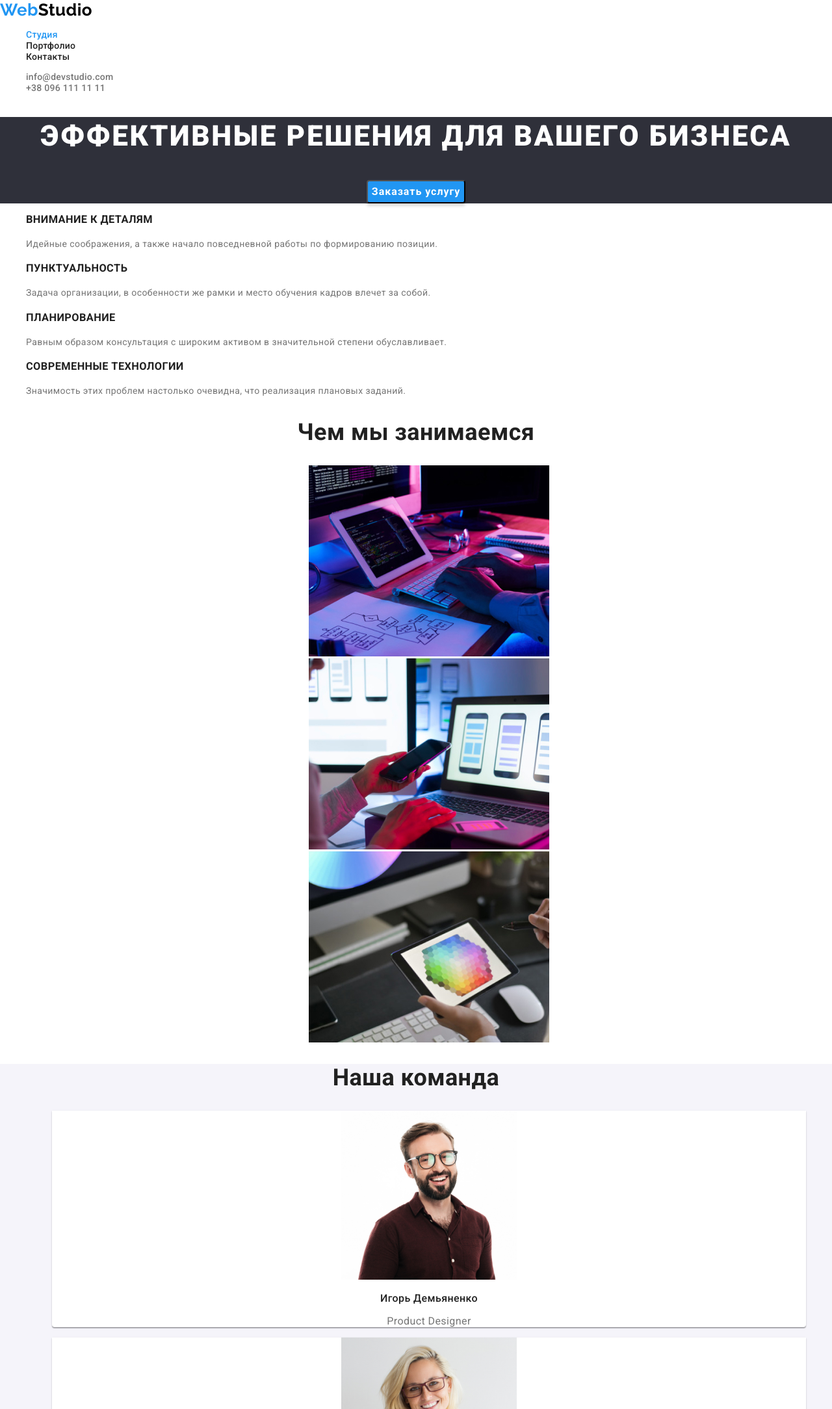
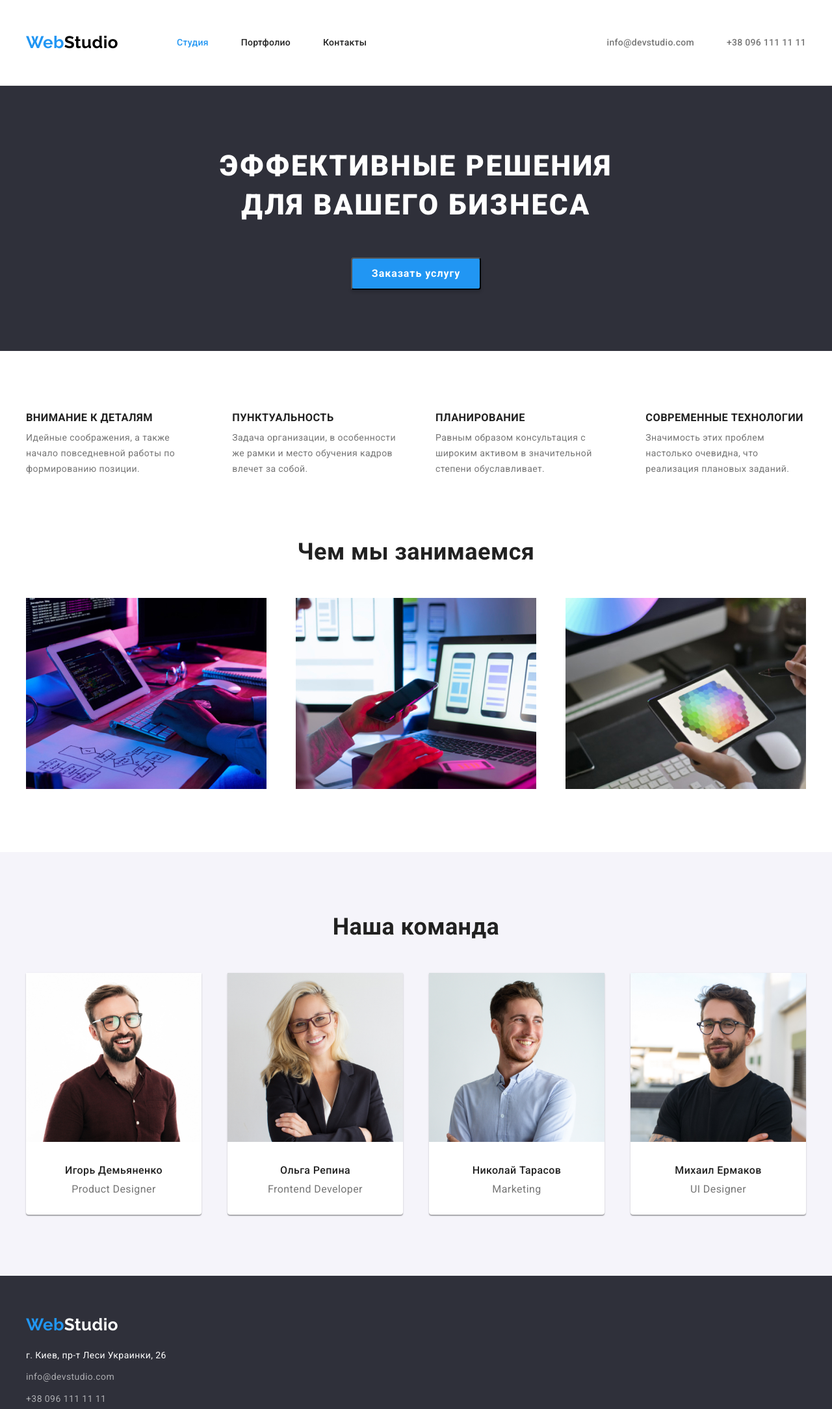
Before and after one commit to Deemon13/goit-markup-hw-03, a plain HTML site: page index.html in a window 1280 px wide. Shown: the top 2168 px of the page at 65% size. Drawn offline with nearby package versions, Linux system fonts and the light colour scheme.

Commit message:
position elements of index.html done

```diff
--- a/css/styles.css
+++ b/css/styles.css
@@ -23,10 +23,32 @@ body {
   letter-spacing: var(--main-text-letter-spacing);
 }
 
+* {
+  box-sizing: border-box;
+}
+
 /* COMMON */
+
+h2,
+h3,
+p,
+ul {
+  margin: 0;
+  padding: 0;
+}
+
+.section {
+  padding: 94px 0;
+}
+
+.container {
+  max-width: 1200px;
+}
 
 .list {
   list-style: none;
+  margin: 0;
+  padding: 0;
 }
 
 .link {
@@ -52,12 +74,43 @@ body {
 
 /* HEADER */
 
+.header {
+  padding: 50px 0;
+  border-bottom: 1px solid #ececec;
+}
+
+.header-content-container {
+  display: flex;
+  justify-content: space-between;
+  align-items: center;
+  margin: 0 auto;
+}
+
+.menu {
+  display: flex;
+  align-items: center;
+}
+
+.menu-list {
+  display: flex;
+  align-items: center;
+}
+
+.menu-list-item {
+  margin-right: 50px;
+}
+
+.menu-list-item:last-child {
+  margin-right: 0;
+}
+
 .logo {
   font-family: 'Raleway', sans-serif;
   font-weight: 700;
   font-size: 26px;
   line-height: 1.19;
   color: var(--logo-color);
+  margin-right: 90px;
 }
 
 .logo-accent {
@@ -79,6 +132,19 @@ body {
   color: var(--accent-color);
 }
 
+.contact-list {
+  display: flex;
+  align-items: center;
+}
+
+.contact-list-item {
+  margin-right: 50px;
+}
+
+.contact-list-item:last-child {
+  margin: 0;
+}
+
 .contact-list-email,
 .contact-list-tel {
   font-weight: 500;
@@ -96,6 +162,11 @@ body {
 
 /* HERO */
 
+.hero-content-container {
+  text-align: center;
+  margin: 0 auto;
+}
+
 .hero-section {
   background-color: var(--background-color-dark);
   text-align: center;
@@ -108,6 +179,8 @@ body {
   letter-spacing: 0.06em;
   text-transform: uppercase;
   color: var(--main-color-light);
+  max-width: 610px;
+  margin: 0 auto 50px;
 }
 
 .hero-section-button {
@@ -121,6 +194,8 @@ body {
   background-color: #2196f3;
   box-shadow: 0px 4px 4px rgba(0, 0, 0, 0.15);
   border-radius: 4px;
+  width: 200px;
+  padding: 8px 20px;
 }
 
 .hero-section-button:hover,
@@ -134,14 +209,29 @@ body {
   text-align: center;
 }
 
+.features-content-container {
+  margin: 0 auto;
+}
+
+.features-section-list {
+  display: flex;
+  justify-content: space-between;
+}
+
 .features-section-list-item {
   text-align: left;
+  margin-right: 50px;
+}
+
+.features-section-list-item:last-child {
+  margin-right: 0;
 }
 
 .features-section-list-title {
   font-weight: 700;
   line-height: 1.14;
   text-transform: uppercase;
+  margin-bottom: 10px;
 }
 
 .features-section-list-text {
@@ -153,6 +243,24 @@ body {
 
 .services-section {
   text-align: center;
+  padding-top: 0;
+}
+
+.services-content-container {
+  margin: 0 auto;
+}
+
+.services-section-title {
+  margin-bottom: 50px;
+}
+
+.services-section-list {
+  display: flex;
+  justify-content: space-between;
+}
+
+.services-section-list-item:last-child {
+  margin-right: 0;
 }
 
 /* TEAM */
@@ -162,11 +270,31 @@ body {
   text-align: center;
 }
 
+.team-content-container {
+  margin: 0 auto;
+}
+
+.team-section-title {
+  margin-bottom: 50px;
+}
+
+.team-section-list {
+  display: flex;
+  justify-content: space-between;
+}
+
 .team-section-list-card {
   background-color: var(--main-color-light);
   box-shadow: 0px 1px 3px rgba(0, 0, 0, 0.12), 0px 1px 1px rgba(0, 0, 0, 0.14),
     0px 2px 1px rgba(0, 0, 0, 0.2);
   border-radius: 0px 0px 4px 4px;
+  margin: 0;
+  padding: 0 0 30px;
+  width: 270px;
+}
+
+.team-section-list-card-img {
+  margin-bottom: 30px;
 }
 
 .team-section-list-card-text-container {
@@ -178,6 +306,7 @@ body {
   font-weight: 500;
   font-size: 16px;
   line-height: 1.19;
+  margin-bottom: 10px;
 }
 
 .team-section-list-card-text {
@@ -188,16 +317,38 @@ body {
 
 .footer {
   background-color: var(--background-color-dark);
+  padding: 60px 0;
+}
+
+.footer-content-container {
+  margin: 0 auto;
+}
+
+.footer-logo-container {
+  margin-bottom: 20px;
 }
 
 .logo-alt {
   color: var(--main-color-light);
+  margin-right: 0;
+}
+
+.footer-adress-link-container {
+  margin-bottom: 10px;
 }
 
 .footer-adress-link {
   font-style: normal;
   line-height: 1.71;
   color: var(--main-color-light);
+}
+
+.footer-contact-list-item {
+  margin-bottom: 10px;
+}
+
+.footer-contact-list-item:last-child {
+  margin-bottom: 0;
 }
 
 .footer-contact-list-tel,
@@ -220,6 +371,24 @@ body {
 
 .collection-section {
   text-align: center;
+}
+
+.collection-content-container {
+  margin: 0 auto;
+}
+
+.collection-filters {
+  display: flex;
+  justify-content: center;
+  margin-bottom: 34px;
+}
+
+.collection-filters-item {
+  margin-right: 8px;
+}
+
+.collection-filters-item:last-child {
+  margin-right: 0;
 }
 
 .collection-filters-button {
@@ -252,10 +421,18 @@ body {
   background-color: var(--main-color-light);
   border: 1px solid #eeeeee;
   box-sizing: border-box;
+  margin: 0;
+  padding: 0 0 20px;
+  width: 370px;
+}
+
+.collection-list-card-img {
+  margin-bottom: 20px;
 }
 
 .collection-list-card-text-container {
   text-align: left;
+  padding-left: 24px;
 }
 
 .collection-list-card-title {
@@ -263,6 +440,7 @@ body {
   font-size: 18px;
   line-height: 2;
   letter-spacing: 0.06em;
+  margin-bottom: 4px;
 }
 
 .collection-list-card-text {
--- a/index.html
+++ b/index.html
@@ -23,6 +23,7 @@
   <body>
     <!-- HEADER -->
     <header class="header">
+      <div class="container header-content-container">
         <nav class="menu">
           <a href="./index.html" class="logo link" lang="en"
             ><span class="logo-accent">Web</span>Studio</a
@@ -49,17 +50,21 @@
             <a class="contact-list-tel link" href="tel:+380961111111">+38 096 111 11 11</a>
           </li>
         </ul>
+      </div>
     </header>
 
     <main>
       <!-- HERO -->
-      <section class="hero-section">
+      <section class="hero-section section">
+        <div class="container hero-content-container">
           <h1 class="hero-section-title">Эффективные решения для вашего бизнеса</h1>
           <button type="button" class="hero-section-button modal-button">Заказать услугу</button>
+        </div>
       </section>
 
       <!-- FEATURES -->
-      <section class="features-section">
+      <section class="features-section section">
+        <div class="container features-content-container">
           <h2 hidden class="features-section-title section-title">Особенности</h2>
           <ul class="features-section-list list">
             <li class="features-section-list-item">
@@ -87,10 +92,12 @@
               </p>
             </li>
           </ul>
+        </div>
       </section>
 
       <!-- SERVICES -->
-      <section class="services-section">
+      <section class="services-section section">
+        <div class="container services-content-container">
           <h2 class="services-section-title section-title">Чем мы занимаемся</h2>
           <ul class="services-section-list list">
             <li class="services-section-list-item">
@@ -121,10 +128,12 @@
               />
             </li>
           </ul>
+        </div>
       </section>
 
       <!-- TEAM -->
-      <section class="team-section">
+      <section class="team-section section">
+        <div class="container team-content-container">
           <h2 class="team-section-title section-title">Наша команда</h2>
           <ul class="team-section-list list">
             <li class="team-section-list-item">
@@ -188,15 +197,21 @@
               </figure>
             </li>
           </ul>
+        </div>
       </section>
     </main>
 
     <!-- FOOTER -->
     <footer class="footer">
+      <div class="container footer-content-container">
+        <div class="footer-logo-container">
           <a class="logo logo-alt link" href="./index.html" lang="en"
             ><span class="logo-accent">Web</span>Studio</a
           >
+        </div>
+
         <address class="footer-adress">
+          <div class="footer-adress-link-container">
             <a
               class="footer-adress-link link"
               href="https://goo.gl/maps/bzyYuuLkhP41vMup8"
@@ -204,6 +219,8 @@
               rel="noopener noreferrer"
               >г. Киев, пр-т Леси Украинки, 26</a
             >
+          </div>
+
           <ul class="footer-contact-list list">
             <li class="footer-contact-list-item">
               <a class="footer-contact-list-tel link" href="mailto:info@devstudio.com" lang="en"
@@ -211,10 +228,13 @@
               >
             </li>
             <li class="footer-contacts-list-item">
-            <a class="footer-contact-list-email link" href="tel:+380961111111">+38 096 111 11 11</a>
+              <a class="footer-contact-list-email link" href="tel:+380961111111"
+                >+38 096 111 11 11</a
+              >
             </li>
           </ul>
         </address>
+      </div>
     </footer>
   </body>
 </html>
```
Also changed, not shown: portfolio.html (+16 -2 lines). Lines whose indentation alone changed are shown as unchanged.
